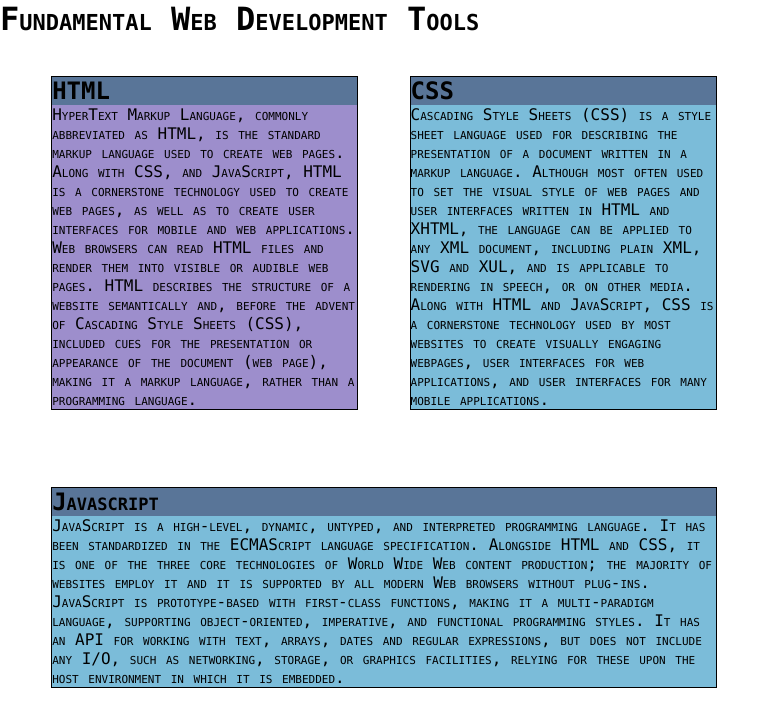
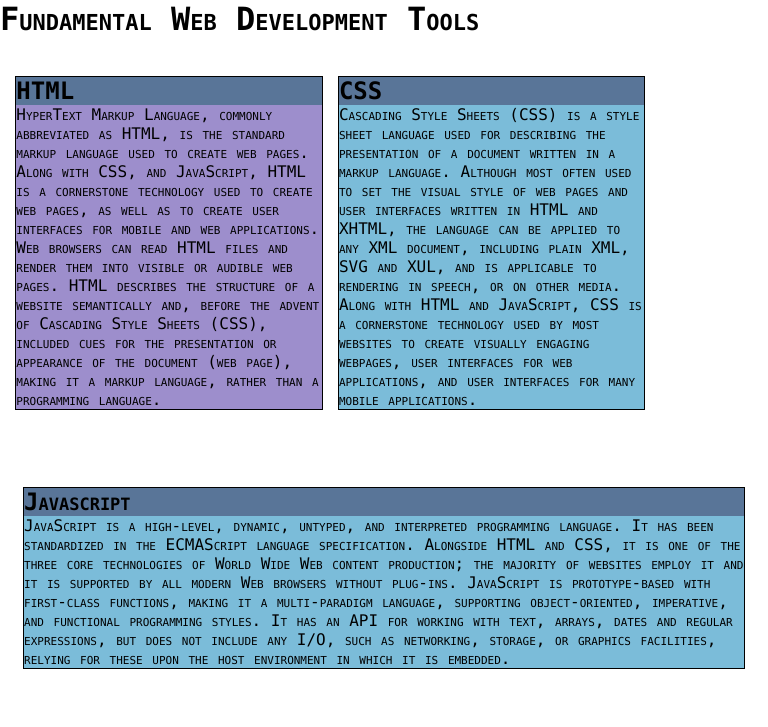
Before and after one commit to rgodinez/rgodinez.github.io, a Jekyll site: the page coursera/module2/index.html, which Jekyll copies as it is, in a window 768 px wide. Shown: the top 727 px of the page. Built offline with Jekyll 4.4.1, drawn with Linux system fonts in a browser that asks for light colours.

Commit message:
tablet solution please

```diff
--- a/coursera/module2/index.html
+++ b/coursera/module2/index.html
@@ -77,19 +77,19 @@ p {
   #section1 {
    width: 40%;
    float: left;
-   margin: 5% 3.34% 5% 6.66%;
+   margin: 5% 1% 5% 2%;
   }
 
   #section2 {
    width: 40%;
    float: left;
-   margin: 5% 6.66% 5% 3.34%;
+   margin: 5% 2% 5% 1%;
   }
 
   #section3 {
     float: left;
-    width: 86.68%;
-    margin: 5% 6.66%;
+    width: 94%;
+    margin: 5% 3%;
   }
 }
 
```
